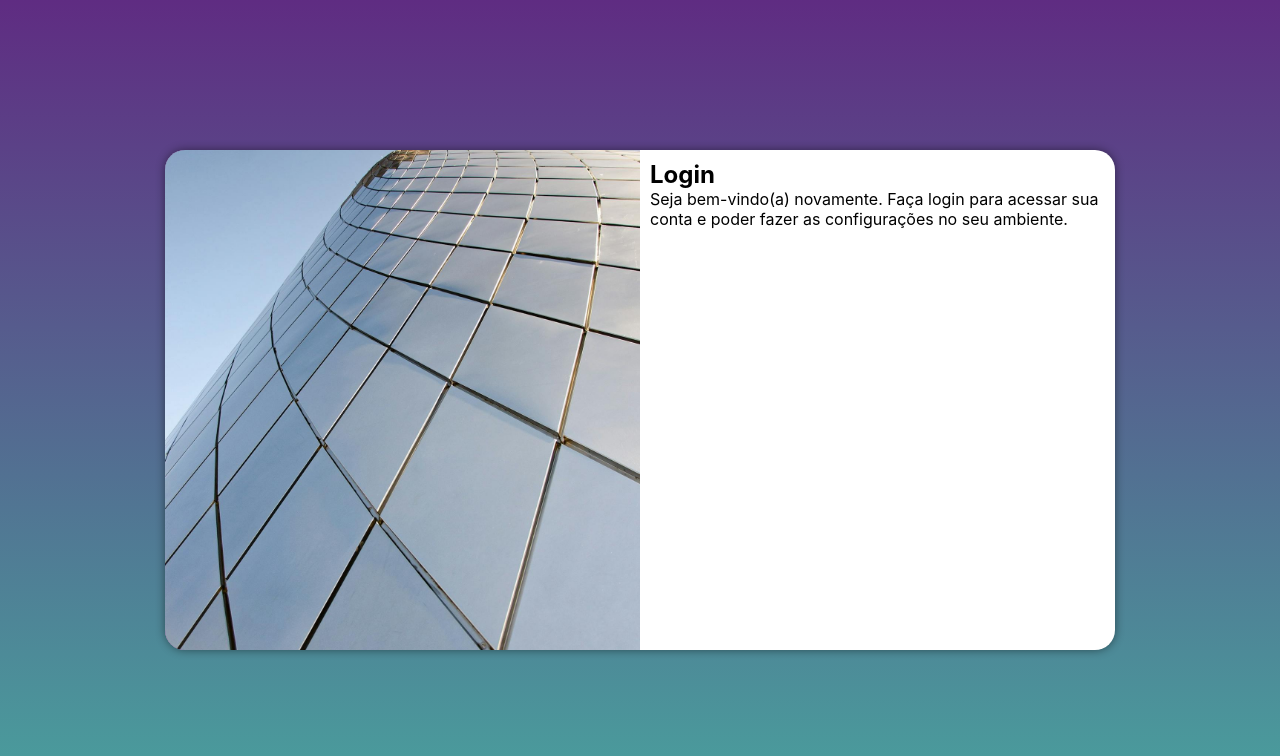
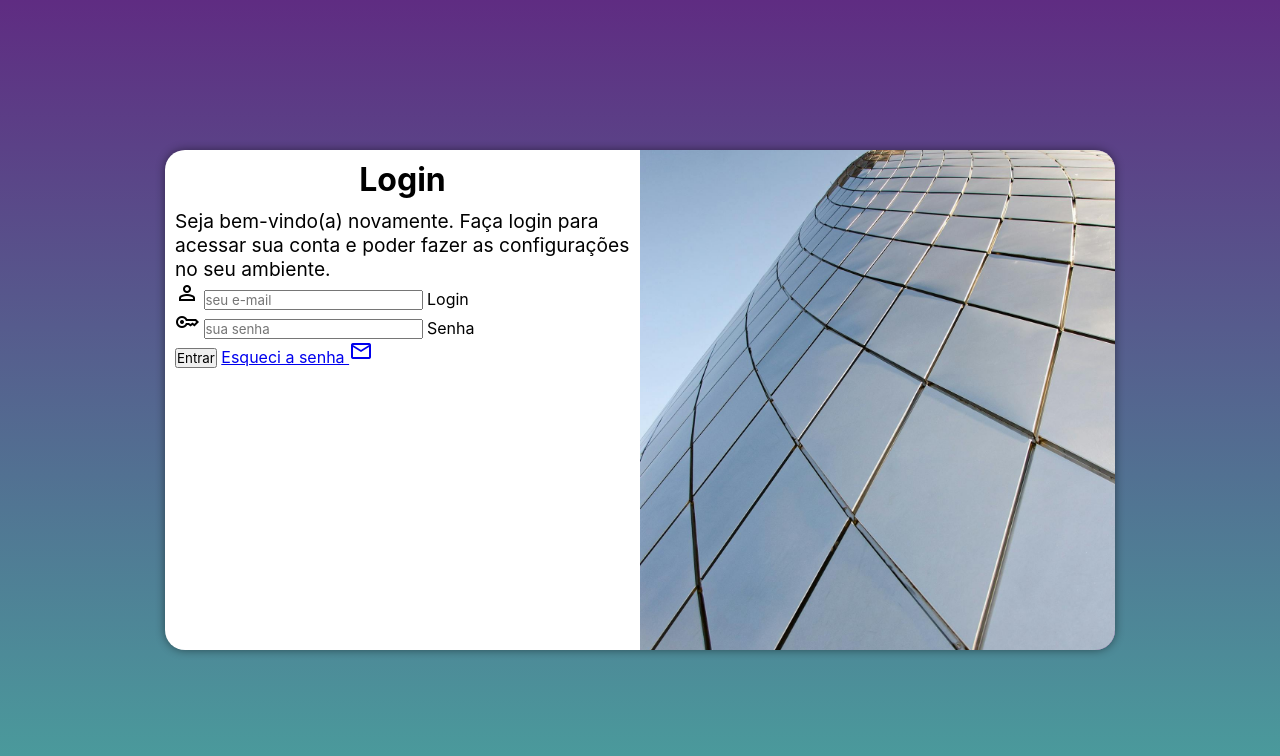
Before and after one commit to FBrunno96/projeto-login, a plain HTML site: page index.html in a window 1280 px wide. Drawn offline with nearby package versions, Linux system fonts and the light colour scheme.

Commit message:
adicionei o formulário

```diff
--- a/estilos/media-query.css
+++ b/estilos/media-query.css
@@ -33,13 +33,21 @@
     }
 
     section#login > div#imagem {
-        float: left;
+        float: right;
         width: 50%;
         height: 100%;
     }
 
     section#login > div#formulario {
-        float: right;
+        float: left;
         width: 50%;
     }
+
+    div#formulario > h1 {
+        font-size: 2em;
+    }
+
+    div#formulario > p {
+        font-size: 1.2em;
+    }
 }
--- a/estilos/style.css
+++ b/estilos/style.css
@@ -53,3 +53,12 @@ section#login > div#formulario {
     display: block;
     padding: 10px;
 }
+
+div#formulario > h1 {
+    text-align: center;
+    margin-bottom: 10px;
+}
+
+div#formulario > p {
+    font-size: 0.8em;
+}
--- a/index.html
+++ b/index.html
@@ -4,6 +4,7 @@
     <meta charset="UTF-8">
     <meta name="viewport" content="width=device-width, initial-scale=1.0">
     <title>Login</title>
+    <link href="https://fonts.googleapis.com/css2?family=Material+Symbols+Outlined" rel="stylesheet" />
     <link rel="stylesheet" href="estilos/style.css">
     <link rel="stylesheet" href="estilos/media-query.css">
 </head>
@@ -16,8 +17,19 @@
             <div id="formulario">
                 <h1>Login</h1>
                 <p>Seja bem-vindo(a) novamente. Faça login para acessar sua conta e poder fazer as configurações no seu ambiente.</p>
-                <form action="login.php" method="post">
-
+                <form action="login.php" method="post" autocomplete="on">
+                    <div class="campo">
+                        <i class="material-symbols-outlined">person</i>
+                        <input type="email" name="login" id="ilogin" placeholder="seu e-mail" autocomplete="email" required maxlength="30">
+                        <label for="ilogin">Login</label>
+                    </div>
+                    <div class="campo">
+                        <i class="material-symbols-outlined">key</i>
+                        <input type="password" name="senha" id="isenha" placeholder="sua senha" autocomplete="current-password" required minlength="8" maxlength="20">
+                        <label for="isenha">Senha</label>
+                    </div>
+                    <input type="submit" value="Entrar">
+                    <a href="esqueci.html">Esqueci a senha <i class="material-symbols-outlined">mail</i></a>
                 </form>
             </div>
         </section>
```
